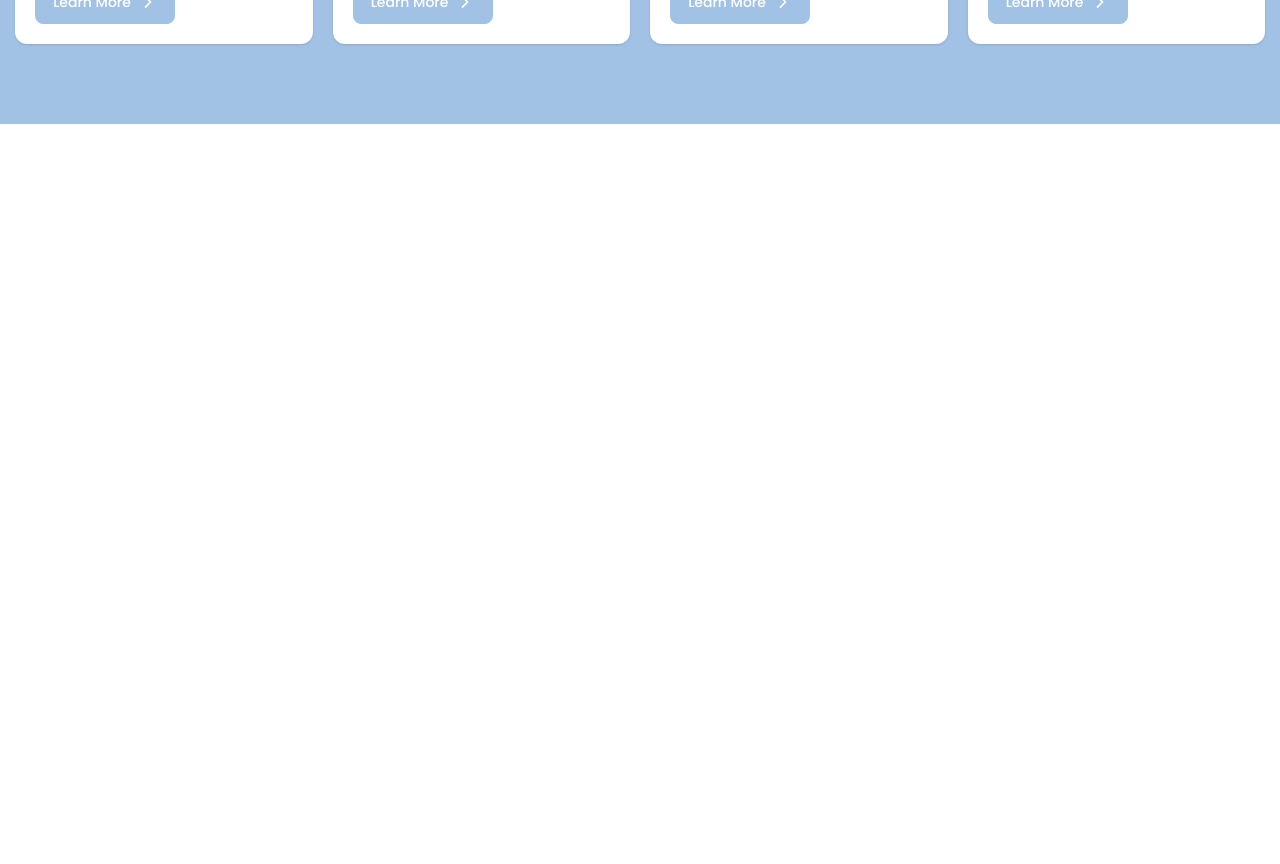
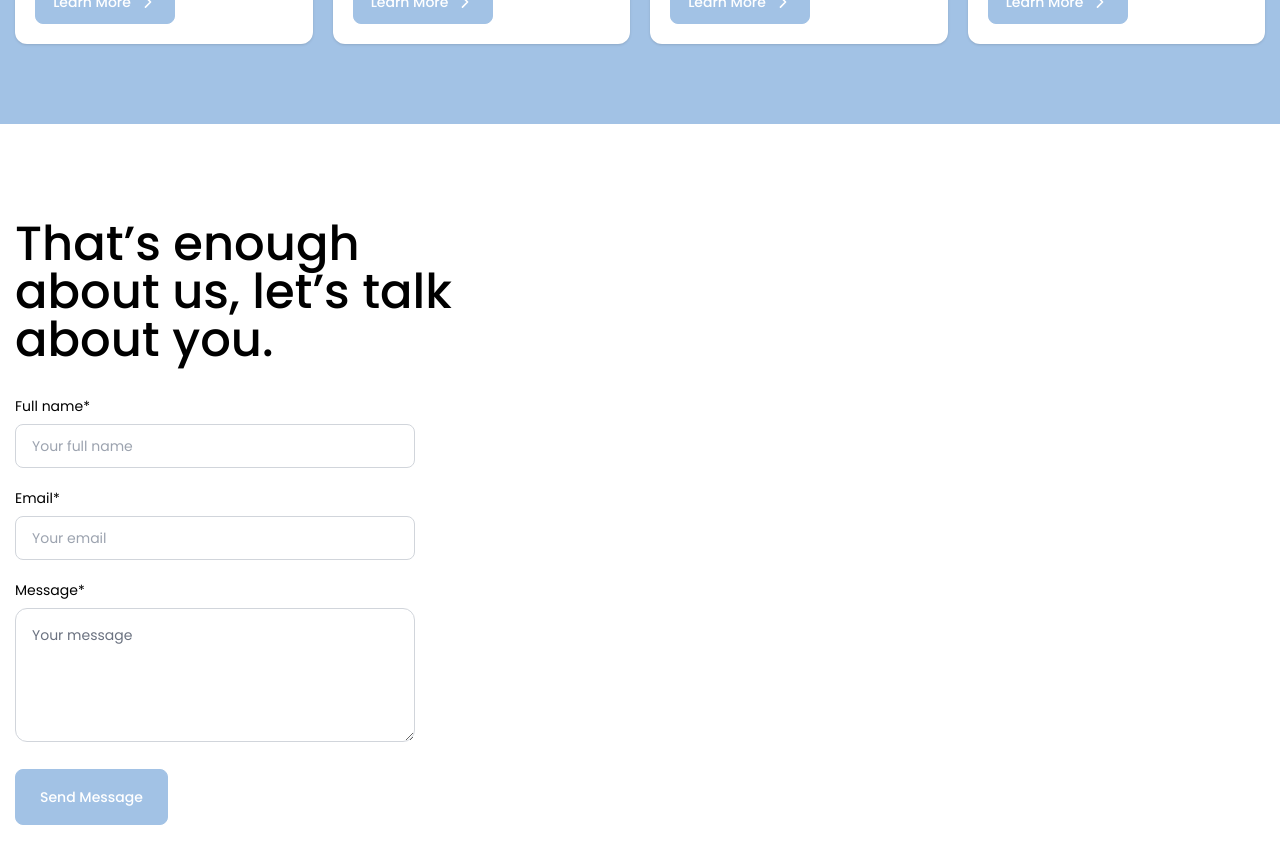
Before and after one commit to pandemuliada/nextjs-starter, a Next.js app: page /landing in a window 1280 px wide. Shown: the part 1140-2004 px from the top of the page. Before the commit the page ends 1264 px from the top, so only its background shows below. Built offline with nearby package versions, Linux system fonts and the light colour scheme.

Commit message:
create contact form

```diff
--- /dev/null
+++ b/components/forms/ContactForm.js
@@ -0,0 +1,82 @@
+import { Input } from "@/components/ui/form";
+import { useForm } from "react-hook-form";
+import { object, string } from "yup";
+import { yupResolver } from "@hookform/resolvers/yup";
+import Button from "@/components/ui/Button";
+
+const validationSchema = object({
+  name: string().required("Required"),
+  email: string().email("Invalid email").required("Required"),
+  message: string().required("Required"),
+});
+
+const ContactForm = () => {
+  const {
+    register,
+    formState: { errors },
+    handleSubmit,
+  } = useForm({
+    resolver: yupResolver(validationSchema),
+    defaultValues: {
+      name: "",
+      email: "",
+      message: "",
+    },
+  });
+
+  const onCommitSubmit = (values) => {
+    console.log(values);
+  };
+
+  console.log(errors);
+  return (
+    <form onSubmit={handleSubmit(onCommitSubmit)}>
+      <div className="mb-5">
+        <label htmlFor="name" className="label mb-2">
+          Full name*
+        </label>
+        <Input.Text
+          placeholder="Your full name"
+          name="name"
+          id="name"
+          error={errors.name}
+          register={register}
+        />
+        <small className="error-text mt-1">{errors.name?.message}</small>
+      </div>
+      <div className="mb-5">
+        <label htmlFor="email" className="label mb-2">
+          Email*
+        </label>
+        <Input.Text
+          block
+          placeholder="Your email"
+          name="email"
+          id="email"
+          error={errors.email}
+          register={register}
+        />
+        <small className="error-text mt-1">{errors.email?.message}</small>
+      </div>
+      <div className="mb-5">
+        <label htmlFor="message" className="label mb-2">
+          Message*
+        </label>
+        <Input.Textarea
+          placeholder="Your message"
+          name="message"
+          id="message"
+          error={errors.message}
+          register={register}
+        />
+        <small className="error-text mt-1">{errors.message?.message}</small>
+      </div>
+
+      <Button type="submit" size="lg">
+        Send Message
+      </Button>
+    </form>
+  );
+};
+
+export default ContactForm;
--- a/components/ui/form/PasswordInput.js
+++ b/components/ui/form/PasswordInput.js
@@ -12,6 +12,7 @@ const PasswordInput = (props) => {
     value = "",
     onChange,
     error,
+    block = false,
     errorClassName = "",
     defaultValue = "",
   } = props;
@@ -22,6 +23,7 @@ const PasswordInput = (props) => {
     "h-[44px] w-full border border-gray-300 rounded-lg outline-none px-4 text-sm hover:border-primary focus:border-primary remove-password-toggler",
     {
       "border border-red-500 hover:border-red-500 focus:border-red-500": error,
+      block: block,
     },
     className
   );
--- a/components/ui/form/TextInput.js
+++ b/components/ui/form/TextInput.js
@@ -6,12 +6,13 @@ const TextInput = (props) => {
     type = "text", // text | email | date
     name = null,
     id = null,
-    placeholder = "mail@website.com",
+    placeholder = "mail@yoursite.com",
     className = "",
     register,
     value = "",
     onChange,
     error,
+    block = false,
     errorClassName = "",
     defaultValue = "",
   } = props;
@@ -20,6 +21,7 @@ const TextInput = (props) => {
     "h-[44px] w-full border border-gray-300 rounded-lg outline-none px-4 text-sm hover:border-primary focus:border-primary",
     {
       "border border-red-500 hover:border-red-500 focus:border-red-500": error,
+      block: block,
     },
     className
   );
--- a/components/ui/form/Textarea.js
+++ b/components/ui/form/Textarea.js
@@ -11,14 +11,16 @@ const Textarea = (props) => {
     value = "",
     onChange,
     error,
+    block = false,
     errorClassName = "",
     rows = 5,
   } = props;
 
   const style = classNames(
-    "form-textarea w-full border border-gray-300 rounded-xl outline-none px-4 py-4 text-sm placeholder:text-[14px] font-normal hover:border-primary focus:border-primary no-ring",
+    "form-textarea w-full border border-gray-300 rounded-xl outline-none px-4 py-4 text-sm placeholder:text-sm font-normal hover:border-primary focus:border-primary no-ring",
     {
       "border border-red-500 hover:border-red-500 focus:border-red-500": error,
+      block: block,
     },
     className
   );
--- a/package.json
+++ b/package.json
@@ -10,6 +10,7 @@
   },
   "dependencies": {
     "@h6s/calendar": "^1.0.5",
+    "@hookform/resolvers": "^2.9.10",
     "@logtail/browser": "^0.1.12",
     "@tailwindcss/forms": "^0.5.3",
     "autoprefixer": "^10.4.7",
@@ -34,7 +35,8 @@
     "react-select": "^5.4.0",
     "react-transition-group": "^4.4.2",
     "recoil": "^0.7.4",
-    "tailwindcss": "^3.1.4"
+    "tailwindcss": "^3.1.4",
+    "yup": "^0.32.11"
   },
   "devDependencies": {
     "eslint": "8.18.0",
--- a/pages/landing/index.js
+++ b/pages/landing/index.js
@@ -1,3 +1,4 @@
+import ContactForm from "@/components/forms/ContactForm";
 import Button from "@/components/ui/Button";
 import Layout from "layouts";
 import { IoChevronForward } from "react-icons/io5";
@@ -68,6 +69,19 @@ const Homepage = () => {
           </div>
         </div>
       </section>
+
+      <section id="contact" className="py-24">
+        <div className="container mx-auto">
+          <h2 className="text-5xl font-medium max-w-[500px] mb-8">
+            That’s enough about us, let’s talk about you.
+          </h2>
+          <div className="grid md:grid-cols-2 gap-5">
+            <div className="max-w-[400px] w-full">
+              <ContactForm />
+            </div>
+          </div>
+        </div>
+      </section>
     </Layout.Landing>
   );
 };
--- /dev/null
+++ b/styles/forms.css
@@ -0,0 +1,9 @@
+@layer components {
+  .label {
+    @apply text-sm block;
+  }
+
+  .error-text {
+    @apply text-red-400 text-sm block;
+  }
+}
--- a/styles/globals.css
+++ b/styles/globals.css
@@ -1,3 +1,5 @@
+@import url("./forms.css");
+
 /* Tailwind */
 @tailwind base;
 @tailwind components;
```
Also changed, not shown: 1 other file (tests, documents, lock files or other folders).
